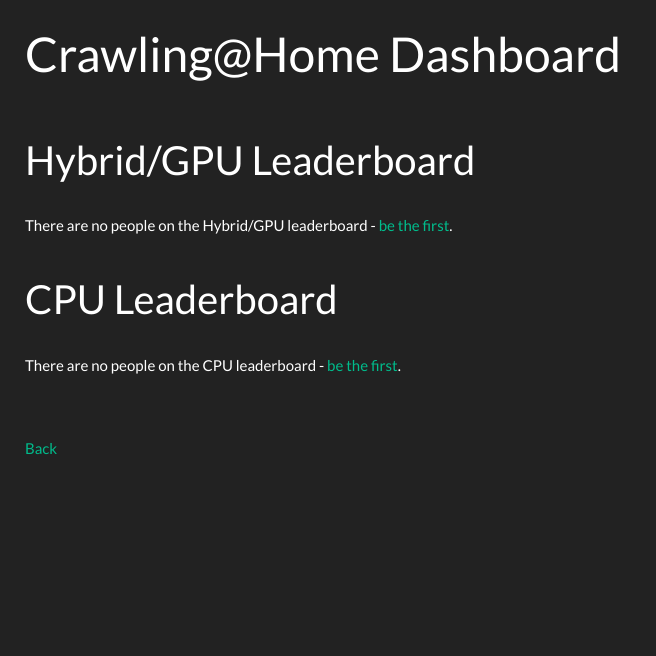
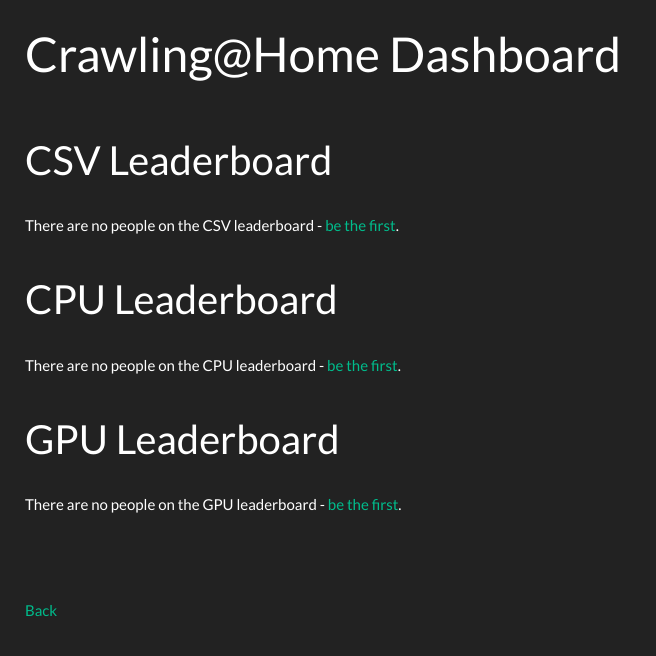
Before and after one commit to TheoCoombes/crawlingathome-server, a Python web app: template templates/leaderboard.html in a window 1280 px wide. Shown: the top 656 px of the page, without its empty margins (0-656 px from the left). Run offline with Jinja, Linux system fonts and the light colour scheme; the template is opened without the code that fills it, so the values that code supplies are empty; some libraries are stand-ins or nearby versions.

Commit message:
cleanup leaderboard

```diff
--- a/templates/leaderboard.html
+++ b/templates/leaderboard.html
@@ -14,31 +14,31 @@
         {% endif %}
         <h1>Crawling@Home Dashboard</h1>
         <br><br>
-        <h2>Hybrid/GPU Leaderboard</h2>
+
+        <h2>CSV Leaderboard</h2>
         <br>
-        {% if (leaderboard | length) != 0 %}
+        {% if (csv_leaderboard | length) != 0 %}
             <table class="table">
                 <thead>
                     <tr>
                         <th scope="col">Nickname</th>
                         <th scope="col">Jobs Completed</th>
-                        <th scope="col">Image-Text Pairs Scraped (before de-dupe)</th>
                     </tr>
                 </thead>
                 <tbody>
-                    {% for user in leaderboard %}
+                    {% for user in csv_leaderboard %}
                         <tr>
                             <th scope="row">{{ user.nickname }}</th>
                             <td>{{ "{:,}".format(user.jobs_completed) }}</td>
-			                <td>{{ "{:,}".format(user.pairs_scraped) }}</td>
                         </tr>
                     {% endfor %}
                 </tbody>
             </table>
         {% else %}
-            <p>There are no people on the Hybrid/GPU leaderboard - <a href="/install">be the first</a>.</p>
+            <p>There are no people on the CSV leaderboard - <a href="/install">be the first</a>.</p>
         {% endif %}
         <br>
+
         <h2>CPU Leaderboard</h2>
         <br>
         {% if (cpu_leaderboard | length) != 0 %}
@@ -61,6 +61,35 @@
         {% else %}
             <p>There are no people on the CPU leaderboard - <a href="/install">be the first</a>.</p>
         {% endif %}
+        <br>
+
+        <h2>GPU Leaderboard</h2>
+        <br>
+        {% if (gpu_leaderboard | length) != 0 %}
+            <table class="table">
+                <thead>
+                    <tr>
+                        <th scope="col">Nickname</th>
+                        <th scope="col">Jobs Completed</th>
+                        <th scope="col">Image-Text Pairs Scraped (before de-dupe)</th>
+                    </tr>
+                </thead>
+                <tbody>
+                    {% for user in gpu_leaderboard %}
+                        <tr>
+                            <th scope="row">{{ user.nickname }}</th>
+                            <td>{{ "{:,}".format(user.jobs_completed) }}</td>
+			                <td>{{ "{:,}".format(user.pairs_scraped) }}</td>
+                        </tr>
+                    {% endfor %}
+                </tbody>
+            </table>
+        {% else %}
+            <p>There are no people on the GPU leaderboard - <a href="/install">be the first</a>.</p>
+        {% endif %}
+        <br>
+
+
         <br><br>
         <a href="/">Back</a>
         <br><br>
```
